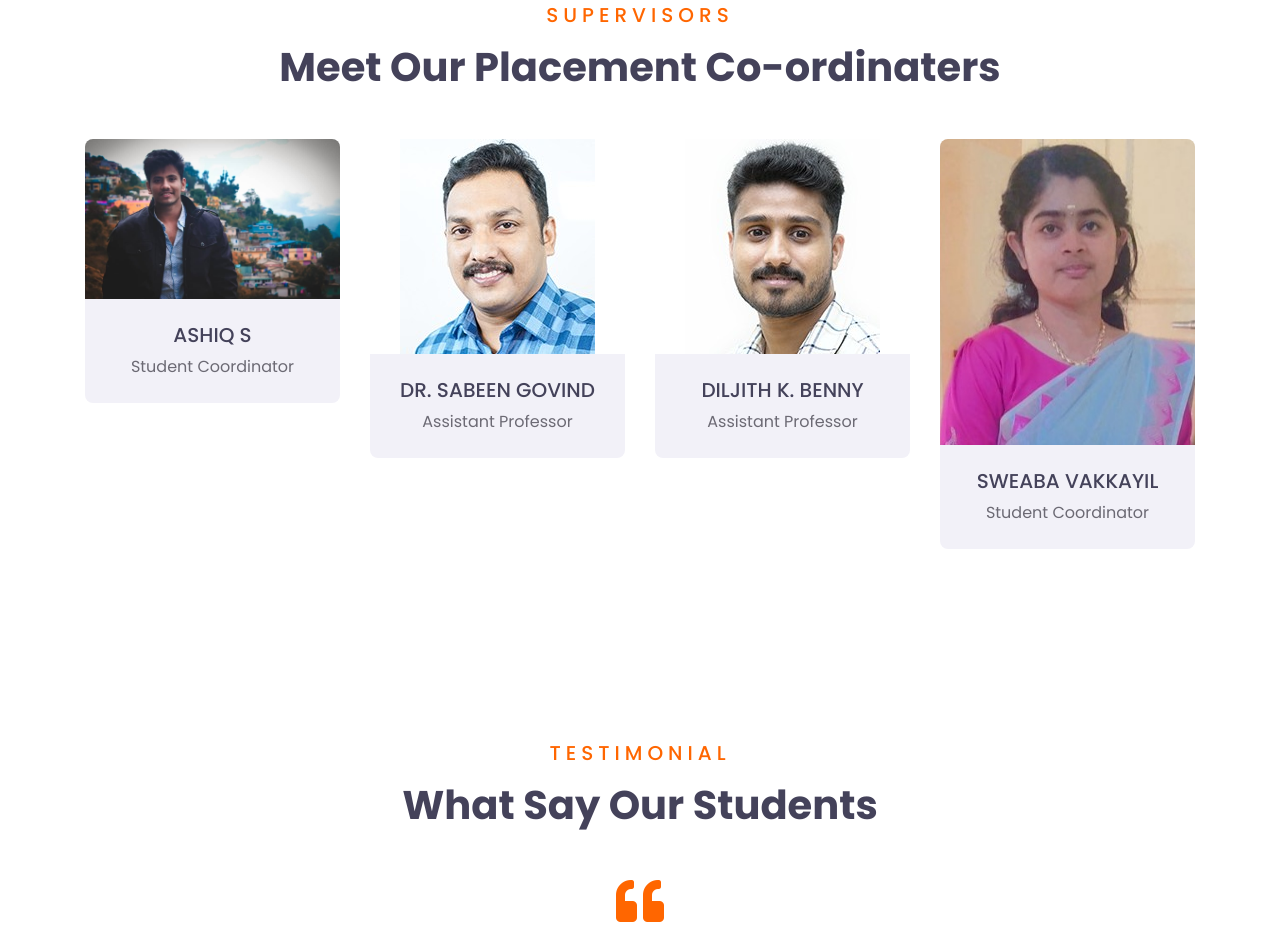
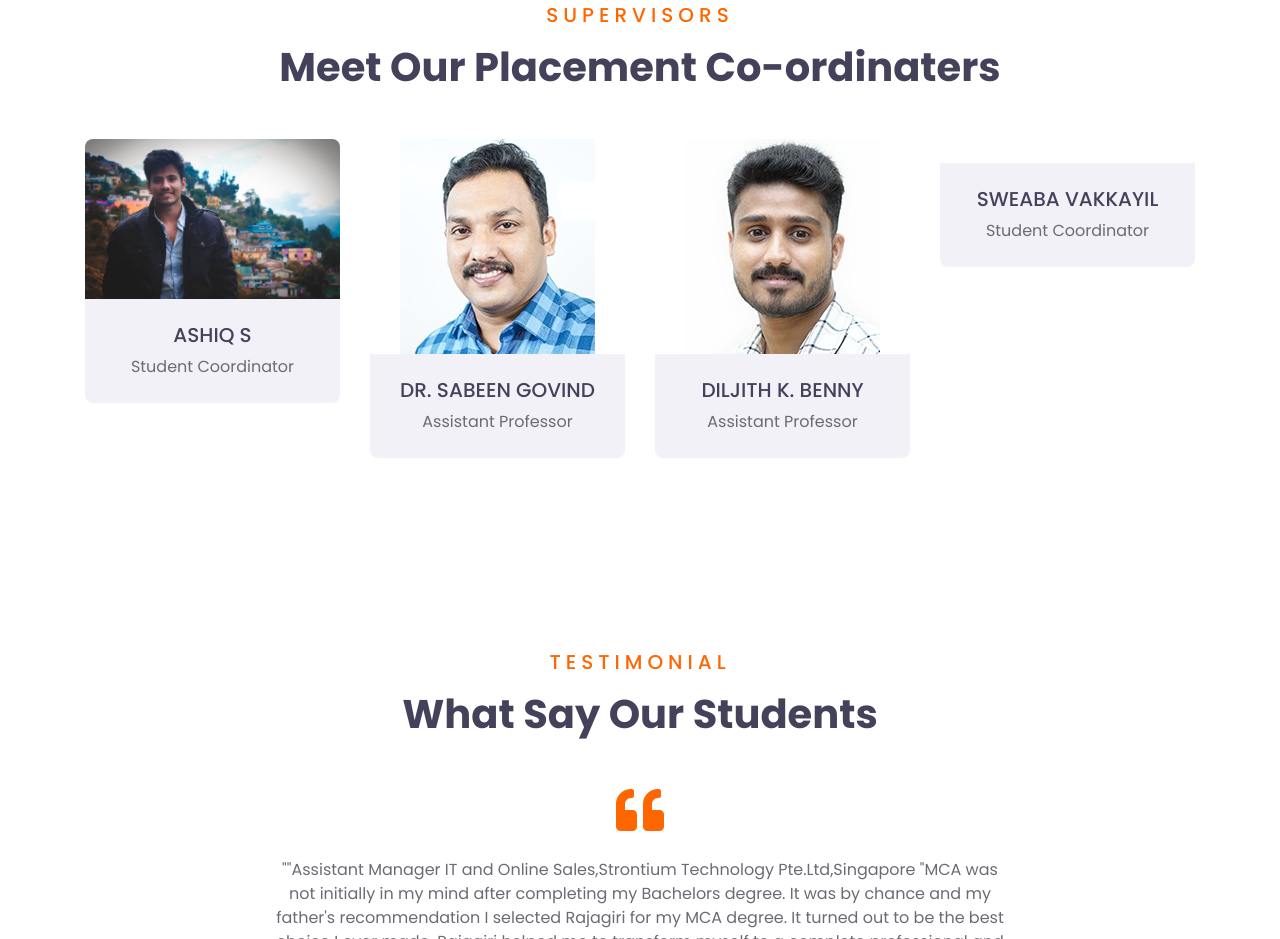
Before and after one commit to Placement-Group-1/Placement-and-training-website, a plain HTML site: page index.html in a window 1280 px wide. Shown: the part 3608-4547 px from the top of the page. Drawn offline with nearby package versions, Linux system fonts and the light colour scheme.

Commit message:
Update index.html

```diff
--- a/index.html
+++ b/index.html
@@ -370,7 +370,7 @@
                 <div class="col-md-6 col-lg-3 text-center team mb-4">
                     <div class="team-item rounded overflow-hidden mb-2">
                         <div class="team-img position-relative">
-                            <img class="img-fluid" src="img/see.jpg" alt="">
+                            <img class="img-fluid" alt="">
                             <div class="team-social">
                                 <a class="btn btn-outline-light btn-square mx-1" href="#"><i class="fab fa-twitter"></i></a>
                                 <a class="btn btn-outline-light btn-square mx-1" href="#"><i class="fab fa-facebook-f"></i></a>
```
